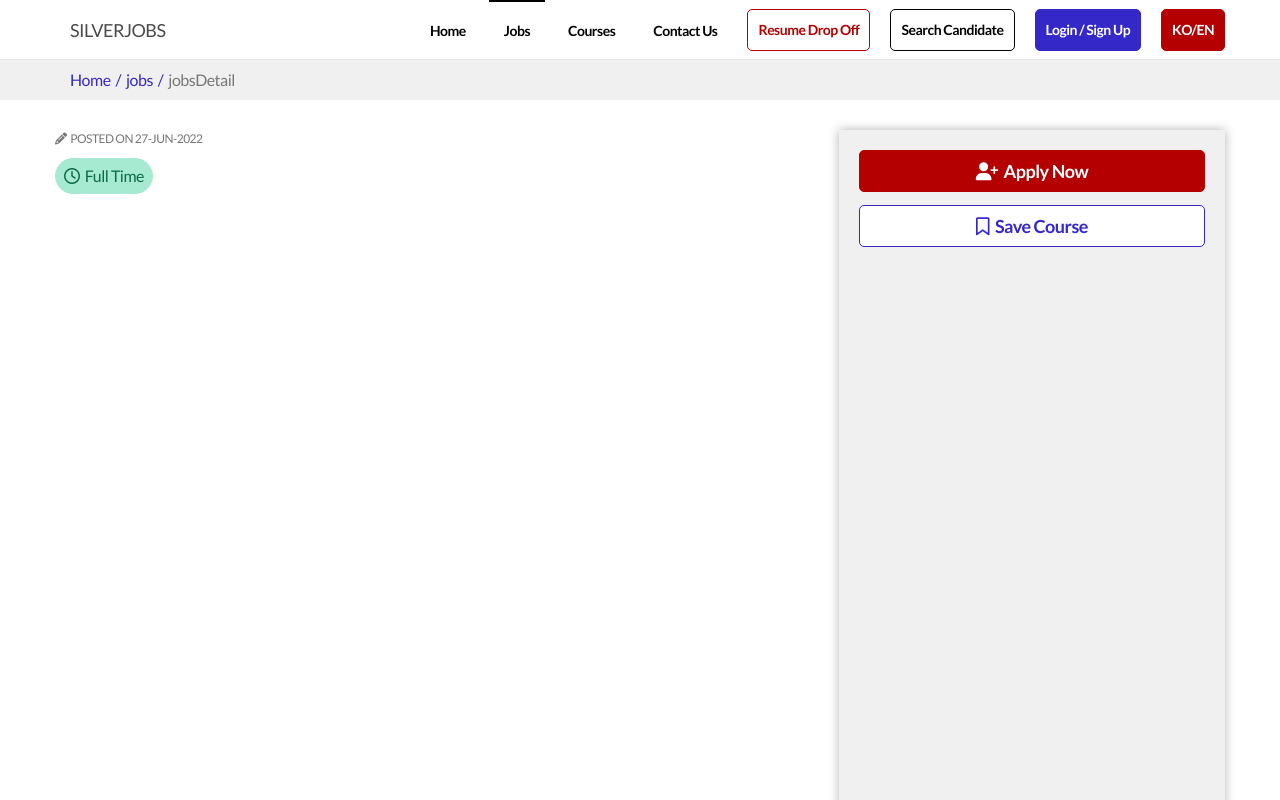
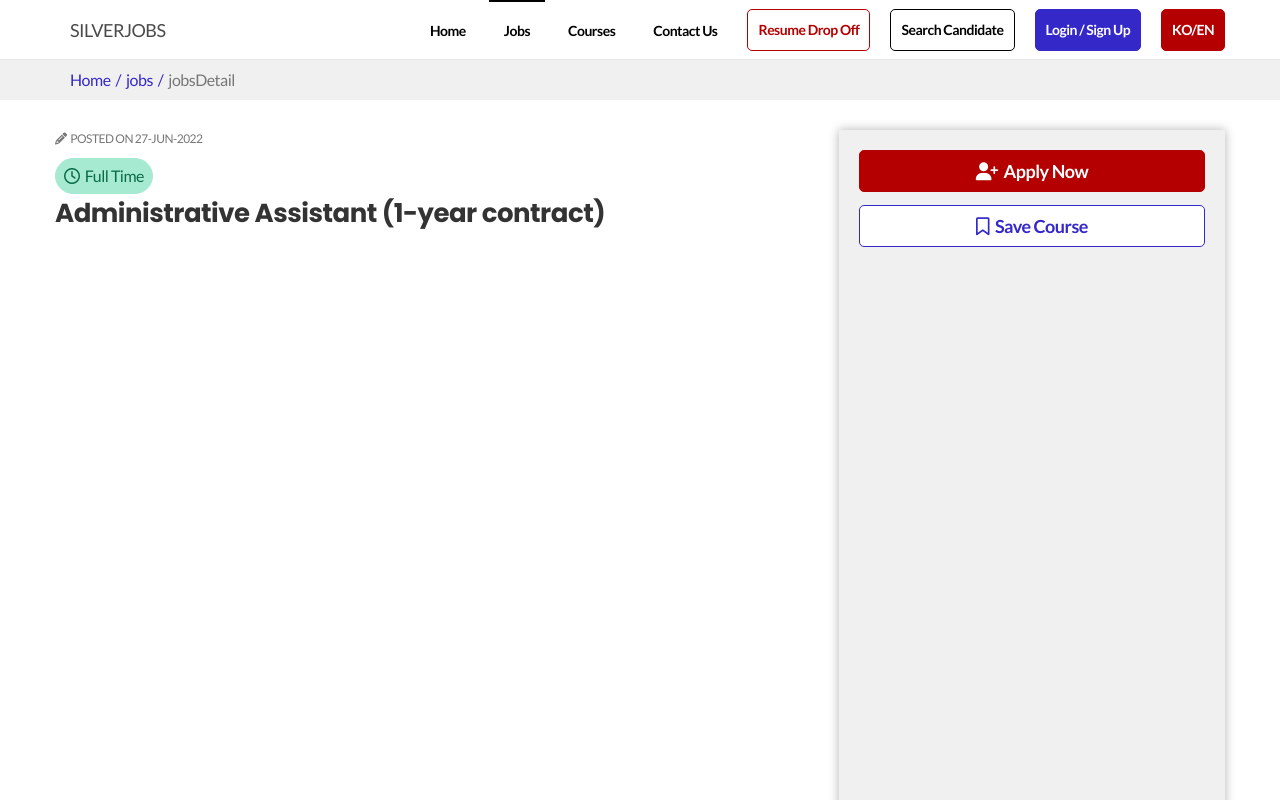
Before and after one commit to phr9000/seniorJob, a React (Create React App) app: page /jobs/jobsDetail in a window 1280 px wide. Shown: the top 800 px of the page. Built offline with nearby package versions, Linux system fonts and the light colour scheme.

Commit message:
job detail 중간

```diff
--- a/src/assets/styles/layout/jobs.scss
+++ b/src/assets/styles/layout/jobs.scss
@@ -36,6 +36,14 @@
             border-radius: 2.5rem;
             border: 1px solid $green1;
             font-size: 1.6rem;
+        }
+        h2 {
+            margin: 5px 0;
+            font-size: 2.6rem;
+            color: #333;
+            font-weight: 600;
+            line-height: 2.8rem;
+            text-align: left;
         }
     }
     .right {
--- a/src/pages/Jobs/JobsDetail.tsx
+++ b/src/pages/Jobs/JobsDetail.tsx
@@ -17,6 +17,9 @@ const MainLayout: React.FC = () => {
                         <i className="fa-regular fa-clock"></i>
                         &nbsp;&nbsp;Full Time
                     </span>
+                    <h2>
+                        Administrative Assistant (1-year contract)
+                    </h2>
                 </div>
                 <div className="right">
                     <div className="button-area">
```
